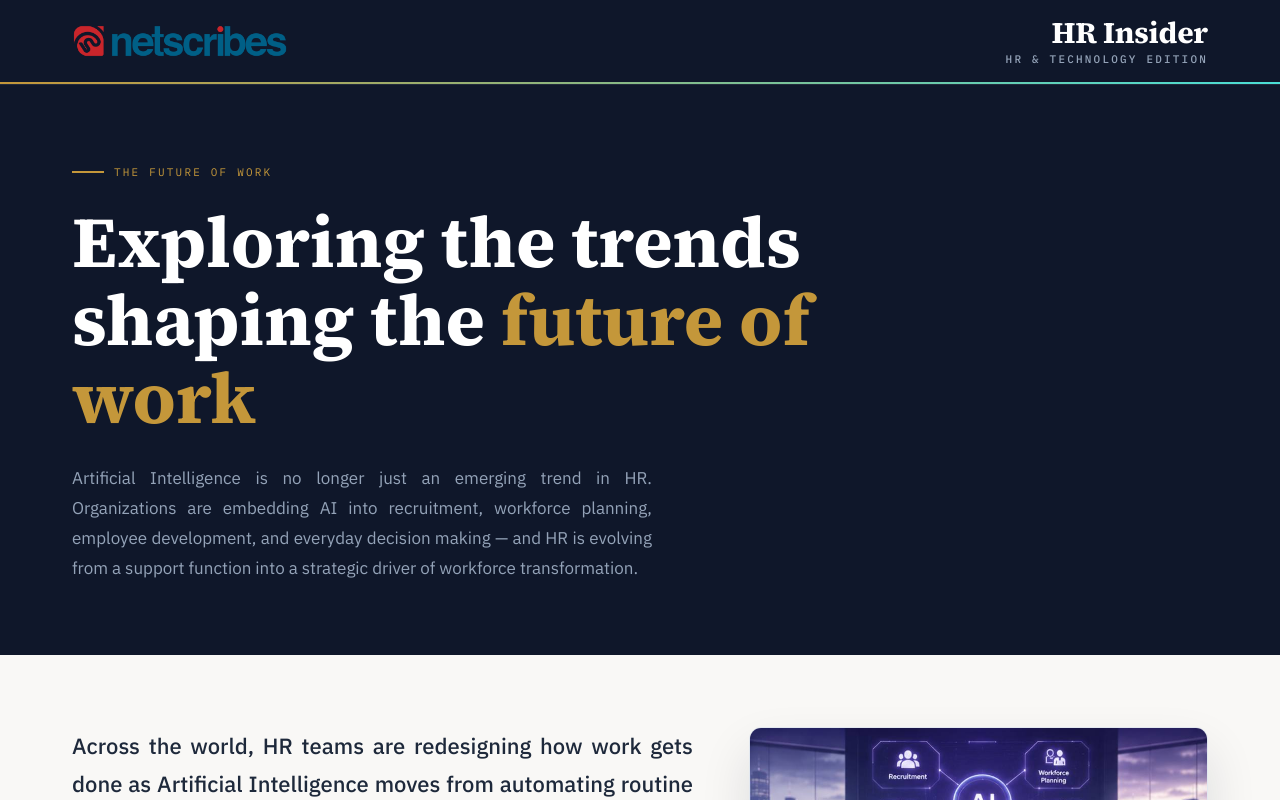
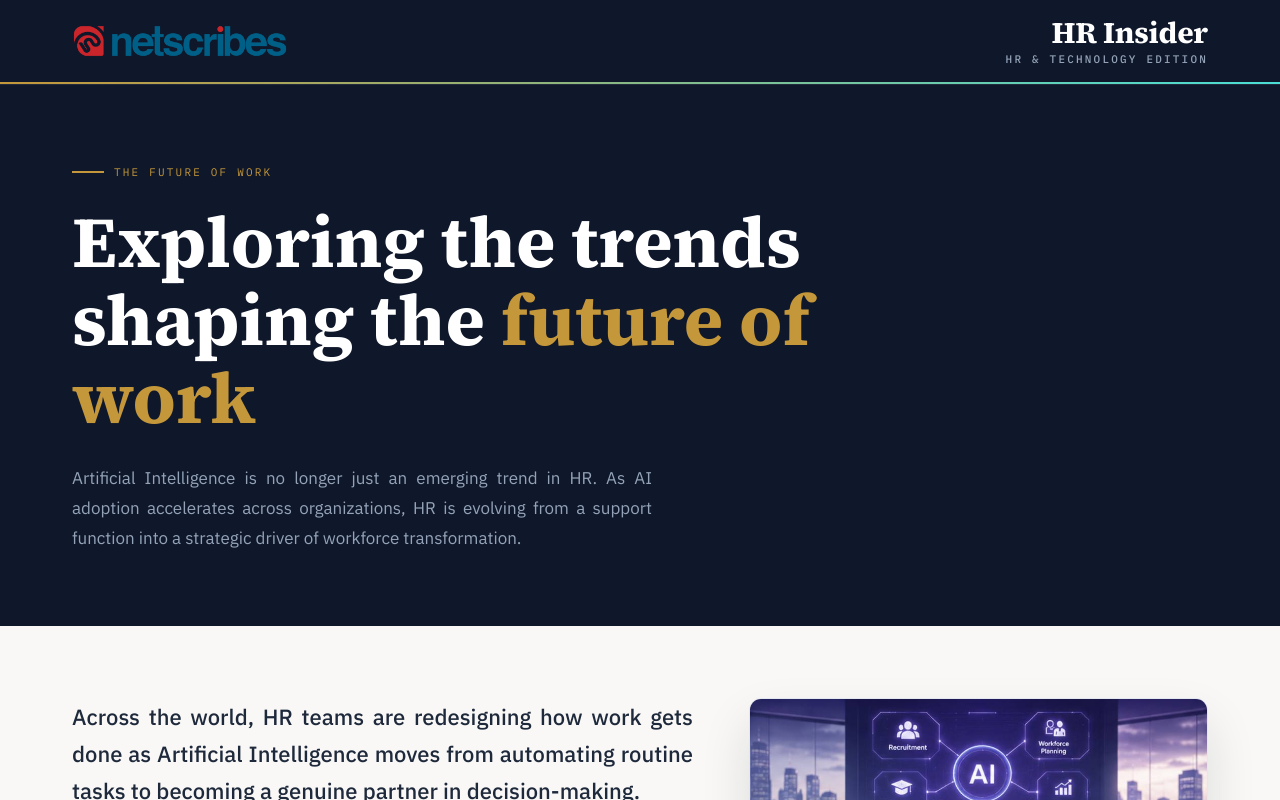
Before and after one commit to DataAnalytics-Arch/my-app, a React (Vite) app: page / in a window 1280 px wide. Shown: the top 800 px of the page. Built offline with nearby package versions, Linux system fonts and the light colour scheme.

Commit message:
UI redesign

```diff
--- a/src/HR_Technology_Newsletter.jsx
+++ b/src/HR_Technology_Newsletter.jsx
@@ -481,7 +481,7 @@ export default function Newsletter() {
                 margin: 0,
               }}
             >
-              Artificial Intelligence is no longer just an emerging trend in HR. Organizations are embedding AI into recruitment, workforce planning, employee development, and everyday decision making — and HR is evolving from a support function into a strategic driver of workforce transformation.
+              Artificial Intelligence is no longer just an emerging trend in HR. As AI adoption accelerates across organizations, HR is evolving from a support function into a strategic driver of workforce transformation.
             </p>
           </Reveal>
         </div>
@@ -1209,7 +1209,7 @@ export default function Newsletter() {
                   }}
                 >
                   {[
-                    ["1", "Gartner. Build an HR Operating Model That Succeeds in the AI Era.", "#"],
+                    ["1", "Gartner. Build an HR Operating Model That Succeeds in the AI Era.", "https://www.gartner.com/en/articles/hr-operating-model"],
                     ["2", "Deloitte. 2026 Global Human Capital Trends.", "https://www.deloitte.com/us/en/insights/topics/talent/human-capital-trends.html"],
                     ["3", "Deloitte India. State of AI in the Enterprise 2026: India Insights.", "https://www.deloitte.com/in/en/issues/generative-ai/state-of-ai-in-enterprise.html"],
                     ["4", "Deloitte Global. 2026 Gen Z and Millennial Survey – Country Profile: India.", "#"],
```
